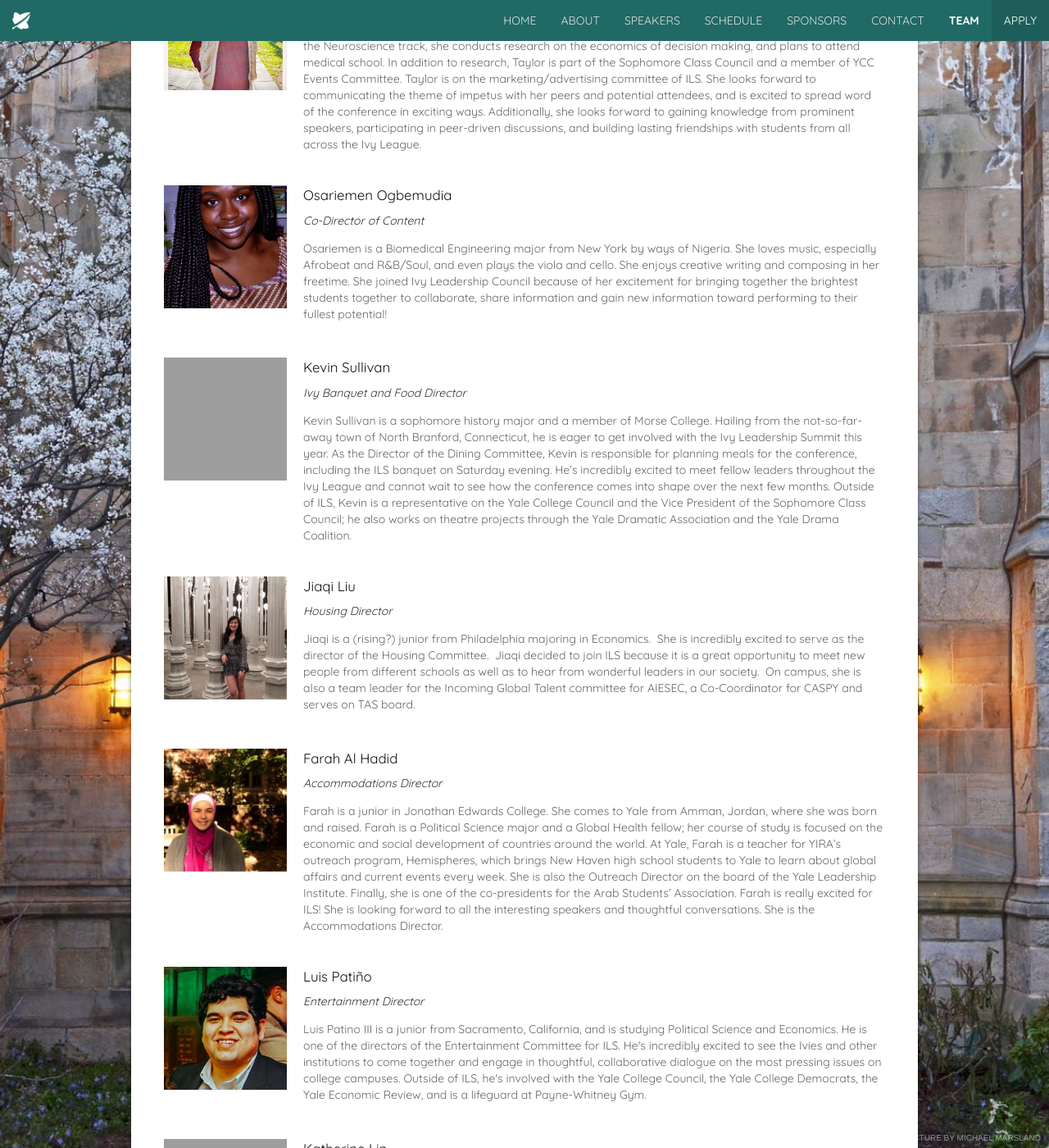
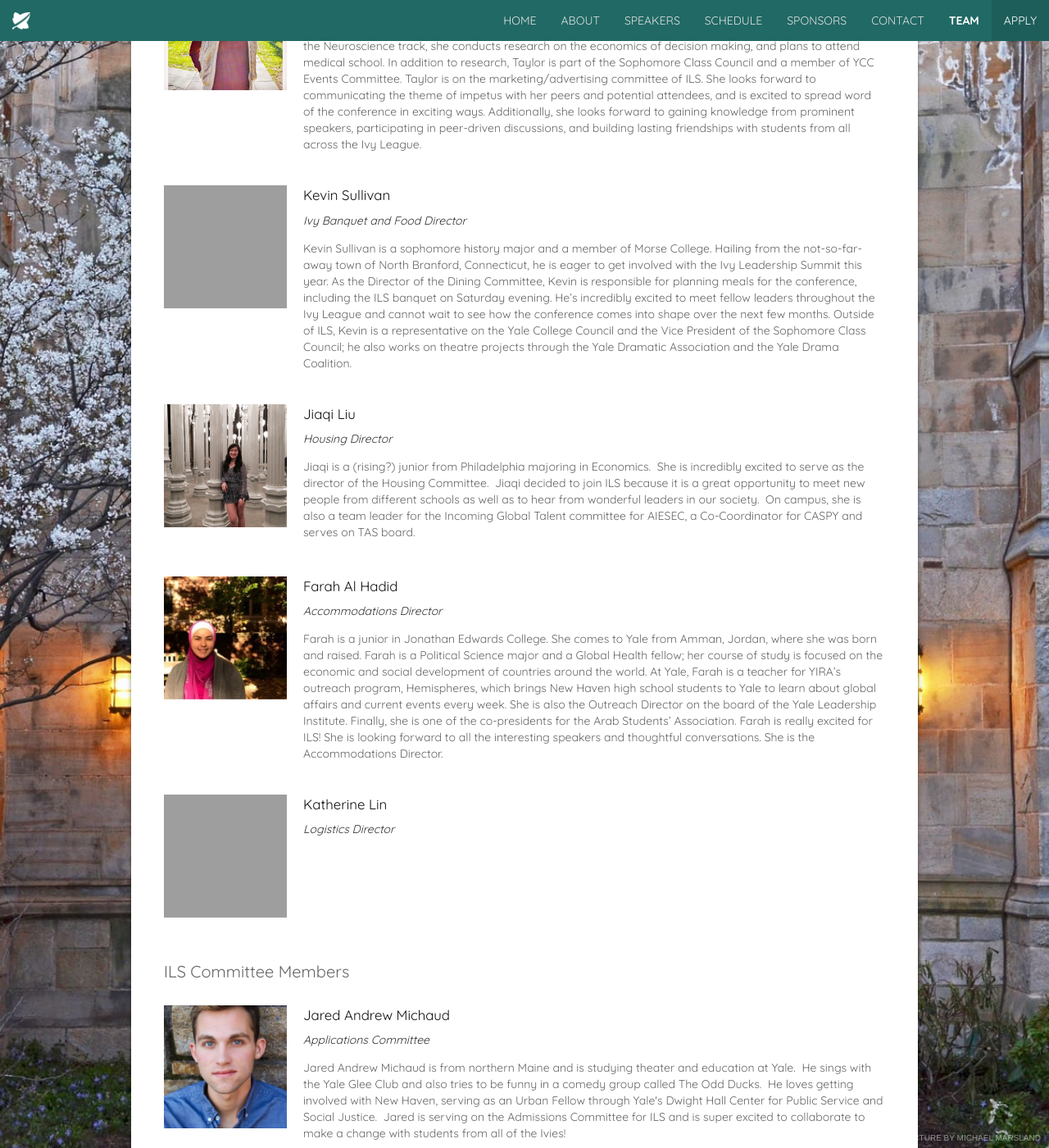
Before and after one commit to felipap/ils-website, a Jekyll site: the page built from team.html, in a window 1280 px wide and 1400 px high, scrolled down 2296 px. Shown: the whole window at 82% size. Built offline with Jekyll 4.4.1, drawn with Linux system fonts in a browser that asks for light colours; some of the changed text lies outside the part shown; grey boxes are pictures that could not be loaded.

Commit message:
Removing some members.

```diff
--- a/_data/team.json
+++ b/_data/team.json
@@ -48,12 +48,6 @@
 			"picture": "buscemi.jpg"
 		},
 		{
-			"name": "Osariemen Ogbemudia",
-			"position": "Co-Director of Content",
-			"bio": "Osariemen is a Biomedical Engineering major from New York by ways of Nigeria. She loves music, especially Afrobeat and R&B/Soul, and even plays the viola and cello. She enjoys creative writing and composing in her freetime. She joined Ivy Leadership Council because of her excitement for bringing together the brightest students together to collaborate, share information and gain new information toward performing to their fullest potential!",
-			"picture": "ogbemudia.jpg"
-		},
-		{
 			"name": "Kevin Sullivan",
 			"position": "Ivy Banquet and Food Director",
 			"bio": "Kevin Sullivan is a sophomore history major and a member of Morse College. Hailing from the not-so-far-away town of North Branford, Connecticut, he is eager to get involved with the Ivy Leadership Summit this year. As the Director of the Dining Committee, Kevin is responsible for planning meals for the conference, including the ILS banquet on Saturday evening. He’s incredibly excited to meet fellow leaders throughout the Ivy League and cannot wait to see how the conference comes into shape over the next few months. Outside of ILS, Kevin is a representative on the Yale College Council and the Vice President of the Sophomore Class Council; he also works on theatre projects through the Yale Dramatic Association and the Yale Drama Coalition.",
@@ -70,12 +64,6 @@
 			"position": "Accommodations Director",
 			"bio": "Farah is a junior in Jonathan Edwards College. She comes to Yale from Amman, Jordan, where she was born and raised. Farah is a Political Science major and a Global Health fellow; her course of study is focused on the economic and social development of countries around the world. At Yale, Farah is a teacher for YIRA’s outreach program, Hemispheres, which brings New Haven high school students to Yale to learn about global affairs and current events every week. She is also the Outreach Director on the board of the Yale Leadership Institute. Finally, she is one of the co-presidents for the Arab Students’ Association. Farah is really excited for ILS! She is looking forward to all the interesting speakers and thoughtful conversations. She is the Accommodations Director.",
 			"picture": "hadid.jpg"
-		},
-		{
-			"name": "Luis Patiño",
-			"position": "Entertainment Director",
-			"bio": "Luis Patino III is a junior from Sacramento, California, and is studying Political Science and Economics. He is one of the directors of the Entertainment Committee for ILS. He's incredibly excited to see the Ivies and other institutions to come together and engage in thoughtful, collaborative dialogue on the most pressing issues on college campuses. Outside of ILS, he's involved with the Yale College Council, the Yale College Democrats, the Yale Economic Review, and is a lifeguard at Payne-Whitney Gym.",
-			"picture": "patino.jpg"
 		},
 		{
 			"name": "Katherine Lin",
@@ -109,18 +97,6 @@
 			"picture": "abele.jpg"
 		},
 		{
-			"name": "Tiana Wang",
-			"position": "Photography Committee",
-			"bio": "Tiana is a rising sophomore in Ezra Stiles college and is part of the Photography, Videography, and Design Committee. She's excited to have a chance to take more pictures and help with designing advertising and informational materials. Outside of ILS, Tiana is Director of Workshops for the Yale Entrepreneurial Society and YLI Conferences and Events Vice Director, as well as a prospective English and Sociology double major.",
-			"picture": "wang.jpg"
-		},
-		{
-			"name": "Michelle Santos",
-			"position": "Housing Committee",
-			"bio": "Michelle Santos is a math and economics major and is excited to work with the housing committee to get to know other committee members and learn more about the ILS conference. During the school year she works with the Globalist as a writer and member of the business team and is also part of the Yale Undergraduate Diversified Investments club. Her hometown is Chicago, and she is a member of the class of 2019 Ezra Stiles College.",
-			"picture": "santos.png"
-		},
-		{
 			"name": "Emily Chen",
 			"position": "Housing Committee",
 			"bio": "Emily Chen is a junior from Minneapolis, Minnesota majoring in Economics. She is a member of the Housing Committee and is excited to have a chance to speak with students from all different Ivy schools regarding important topics like creating positive global change. She is also involved in Elmseed Enterprise Fund, the Yale Entrepreneurial Society, and the Taiwanese American Society at Yale.",
```
Also changed, not shown: 1 other file.
